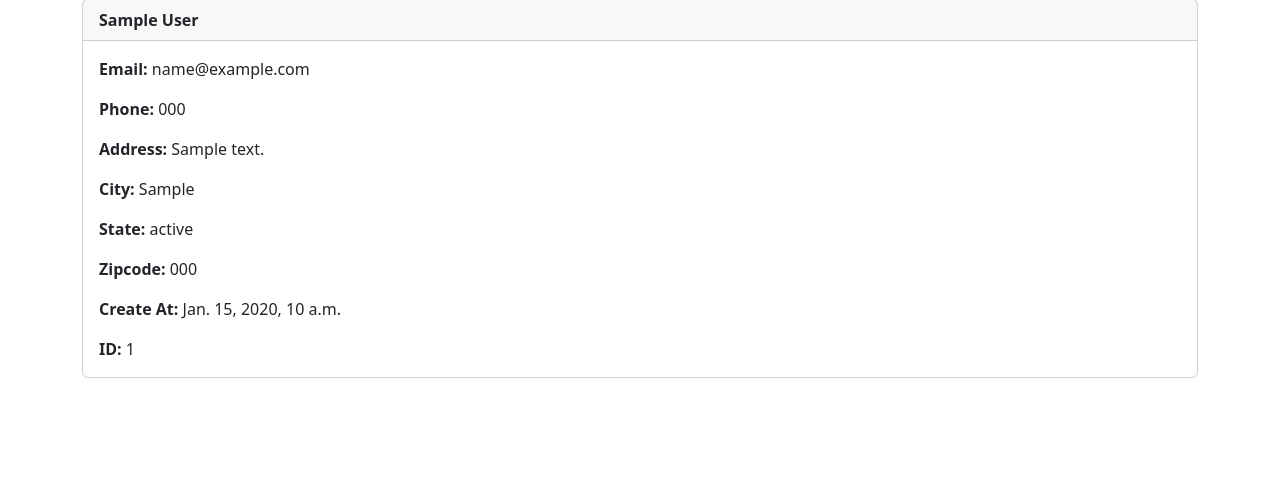
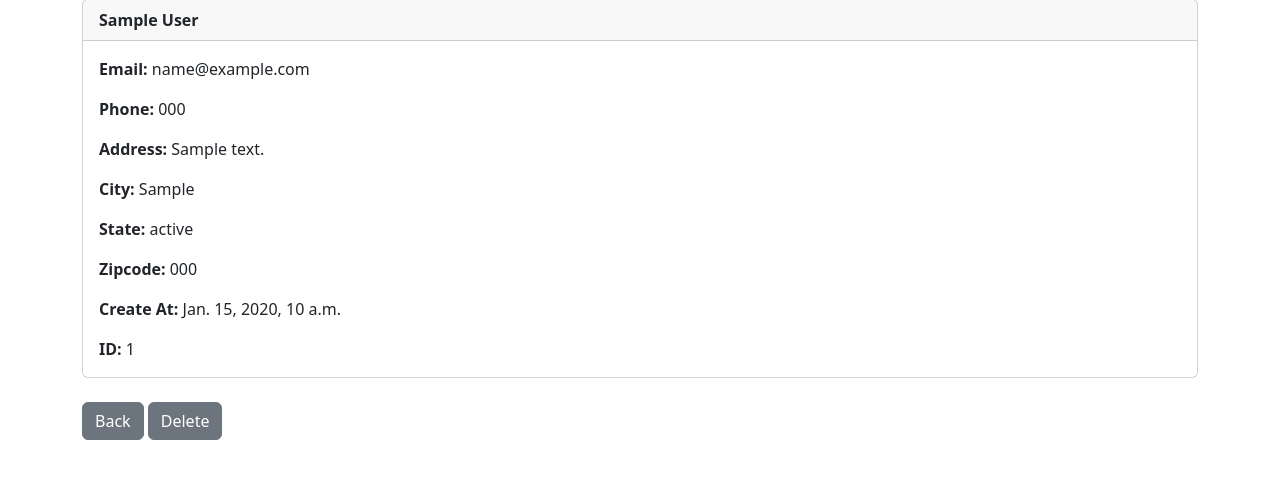
Before and after one commit to mszal449/django-crm, a Django app: page /record/1 in a window 1280 px wide. Shown: the part 81-584 px from the top of the page. Run offline with Django 4.2, Linux system fonts and the light colour scheme; a user stored in the database is signed in; tables that the repository leaves empty hold one stand-in row (values such as "Sample post").

```diff
--- a/crm/website/templates/record.html
+++ b/crm/website/templates/record.html
@@ -36,8 +36,11 @@
 
 <p class="card-text">
 <strong>ID: </strong>{{ customer_record.id }}</p>
+  </div>
+</div>
+<br>
+<a href="{% url 'home' %}" class="btn btn-secondary">Back</a>
+<a href="{% url 'delete_record' customer_record.id %}" class="btn btn-secondary">Delete</a>
 
 
-  </div>
-</div>
 {% endblock %}
--- a/crm/website/urls.py
+++ b/crm/website/urls.py
@@ -6,4 +6,5 @@ urlpatterns = [
     path('logout', views.logout_user, name='logout'),
     path('register', views.register_user, name='register'),
     path('record/<int:pk>', views.customer_record, name='record'),
+    path('delete_record/<int:pk>', views.delete_record, name='delete_record'),
 ]
--- a/crm/website/views.py
+++ b/crm/website/views.py
@@ -60,3 +60,14 @@ def customer_record(request, pk):
     else:
         messages.success(request, "You must be logged in to view that page.")
         return redirect('home')
+
+
+def delete_record(request, pk):
+    if request.user.is_authenticated:
+        record = Record.objects.get(id=pk)
+        record.delete()
+        messages.success(request, "Record succesfully deleted.")
+        return redirect('home')
+    else:
+        messages.error(request, "You do not have permission to execute this operation")
+        return redirect('home')
```
